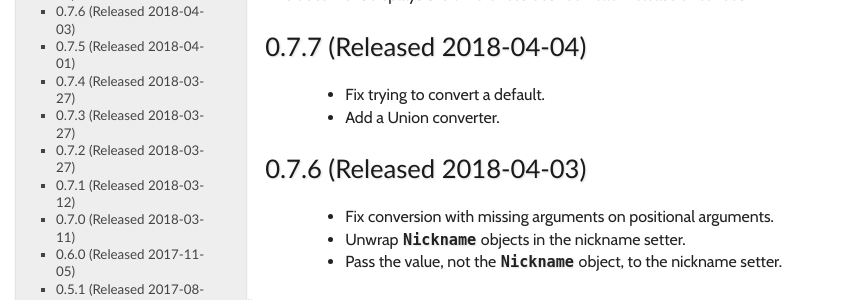
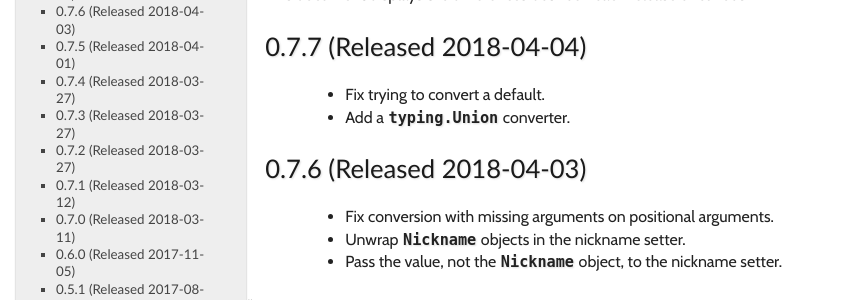
Before and after one commit to Fuyukai/curious, a Sphinx documentation site: the page built from docs/source/changelog.rst, in a window 1280 px wide and 900 px high. Shown: the part 148-448 px from the top of the window, without its empty margins (0-844 px from the left). Built offline with Sphinx 7.4.7, drawn with Linux system fonts in a browser that asks for light colours; the version number could not be read and is left out.

Commit message:
0.7.7
Signed-off-by: Laura F. D <l@veriny.tf>

```diff
--- a/docs/source/changelog.rst
+++ b/docs/source/changelog.rst
@@ -8,7 +8,7 @@ This document displays the differences between each release of curious.
 
  - Fix trying to convert a default.
 
- - Add a Union converter.
+ - Add a :class:`typing.Union` converter.
 
 0.7.6 (Released 2018-04-03)
 ---------------------------
```
